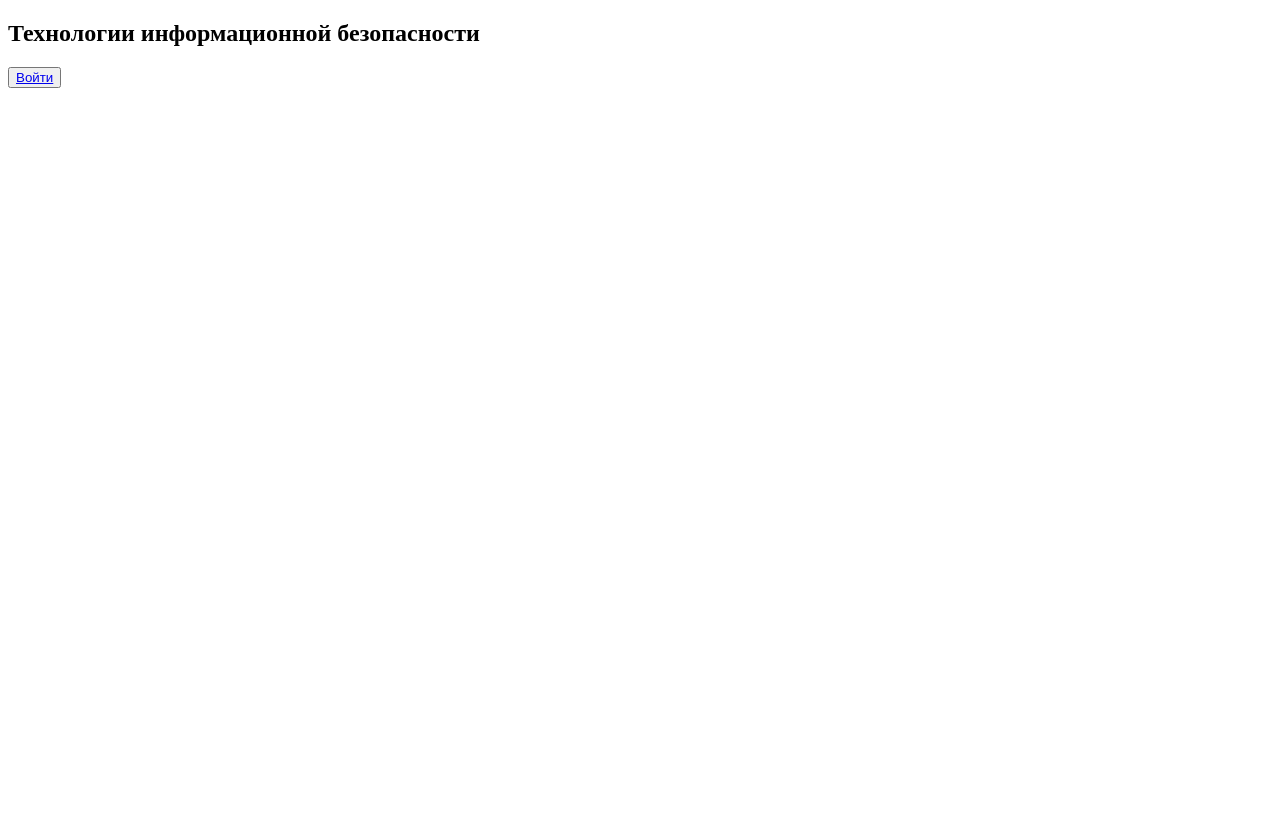
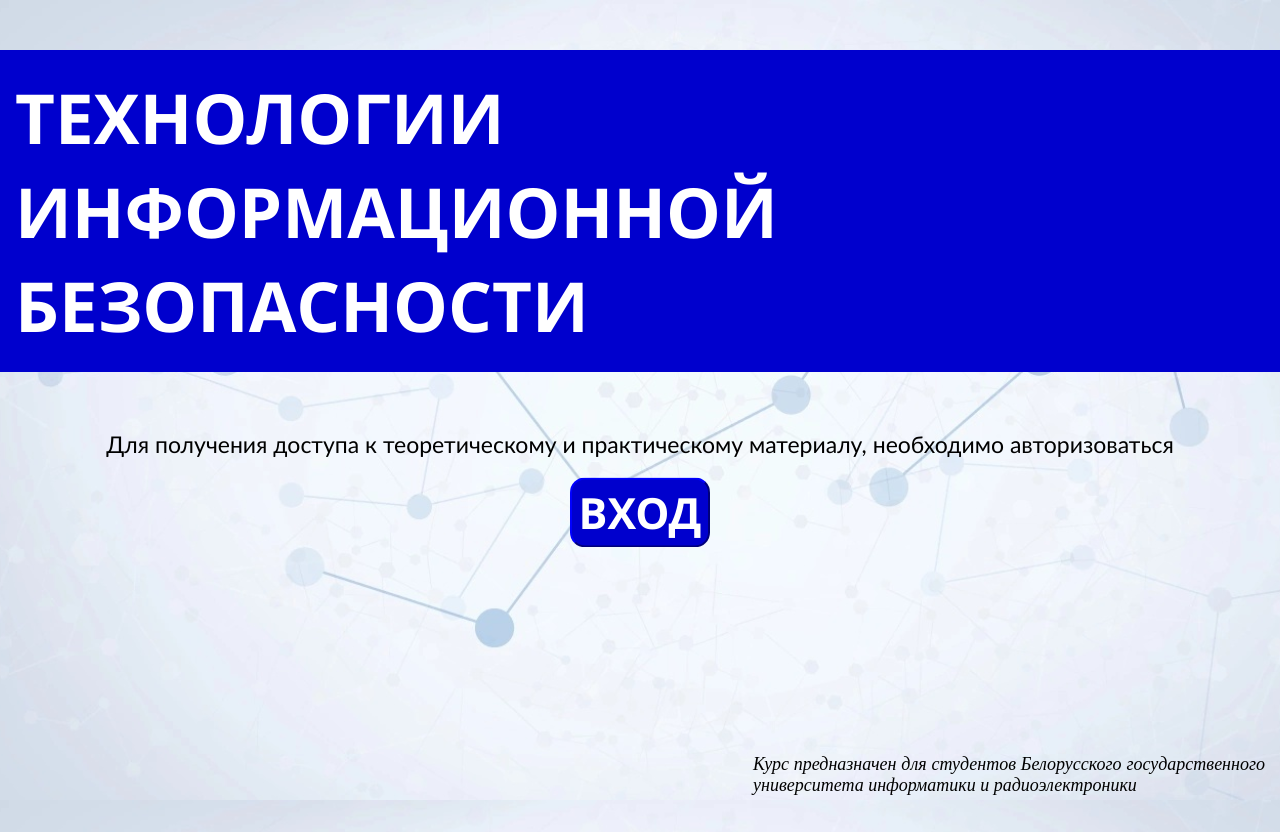
Before and after one commit to Polinaphlej02/TIS, a Django app: page /authorization/ in a window 1280 px wide. Before the commit the page ends 88 px from the top, so only its background shows below. Run offline with Django 4.2, Linux system fonts and the light colour scheme.

Commit message:
Configure authorization page styles

```diff
--- a/App/TIS/templates/TIS/authorization.html
+++ b/App/TIS/templates/TIS/authorization.html
@@ -2,6 +2,7 @@
 <html>
 <head>
     <meta charset="utf-8">
+    <link rel="stylesheet" href="" type="text/css">
     <title>{{ title }}</title>
     <style>
         #zatemnenie {
@@ -50,11 +51,85 @@
         .close:hover {
             background: #e6e6ff;
         }
+
+        .page-title {
+            background-color: #0000CD;
+            margin-top: 50px;
+            margin-bottom: 0;
+            padding: 20px 0;
+            color: #fff;
+            font-family: 'Segoe UI', Tahoma, Geneva, Verdana, sans-serif, 'Lucida Sans Regular', 'Lucida Grande', 'Lucida Sans Unicode', Geneva, Verdana, sans-serif;
+            padding-left: 15px;
+            font-size: 69px;
+        }
+
+        body {
+            height: 100vh;
+            background: url("../../static/pictures/background.jpg") no-repeat center center fixed;
+            background-size: auto;
+            background-size: cover;
+            margin: 0;
+        }
+
+        .log-in__wrapper {
+            transform: translateY(-90%);
+        }
+
+        .log-in-button {
+            display: flex;
+            margin-left: auto;
+            margin-right: auto;
+            background-color: #0000CD;
+            color: #fff;
+            height: 70px;
+            width: 140px;
+            border-radius: 15px;
+            border-color: #0000CD;
+        }
+
+        .log-in-button a{
+            text-decoration: none;
+            color: #fff;
+            display: flex;
+            margin: auto;
+            font-weight: bold;
+            font-size: 43px;
+            font-family: 'Segoe UI', Tahoma, Geneva, Verdana, sans-serif, 'Lucida Sans Regular', 'Lucida Grande', 'Lucida Sans Unicode', Geneva, Verdana, sans-serif;
+        }
+
+        .subtitle {
+            font-family: 'Gill Sans', 'Gill Sans MT', Calibri, 'Trebuchet MS', sans-serif;
+            font-weight: 400;
+            font-size: 23px;
+            display: flex;
+            justify-content: center;
+        }
+
+        #authorization-page__wrapper {
+            display: flex;
+            flex-direction: column;
+            justify-content: space-between;
+            min-height: 104vh;
+        }
+
+        .footer-title h2 {
+            width: 40%;
+            left: calc(60% - 25px);
+            position: fixed;
+            margin: 0;
+            text-align: justify;
+            padding: 10px;
+            font-size: 18px;
+            font-weight: 400;
+            font-style: italic;
+            top: 93vh;
+        }
     </style>
 </head>
 
 <body>
-<h2>Технологии информационной безопасности</h2>
+    <div id="authorization-page__wrapper">
+    <h2 class="page-title">ТЕХНОЛОГИИ ИНФОРМАЦИОННОЙ БЕЗОПАСНОСТИ</h2>
     <div id="zatemnenie">
         <div id="okno">
             <h4>Вход</h4>
@@ -70,8 +145,16 @@
         </div>
     </div>
 
-<button>
-    <a href="#zatemnenie">Войти</a>
+    <div class="log-in__wrapper">
+        <h2 class="subtitle">Для получения доступа к теоретическому и практическому материалу, необходимо авторизоваться</h2>
+        <button class="log-in-button">
+            <a href="#zatemnenie">ВХОД</a>
         </button>
+    </div>
+
+    <div class="footer-title">
+        <h2>Курс предназначен для студентов Белорусского государственного университета информатики и радиоэлектроники</h2>
+    </div>
+</div>
 </body>
 </html>
```
Also changed, not shown: App/TIS/static/TIS/css/style.scss (added, +11 -0 lines), App/TIS/static/TIS/css/styles.css (+9 -0 lines), App/TIS/static/wwwroot/css/style.css (added, +9 -0 lines), App/TIS/static/pictures/background.jpg (added), App/TIS/static/pictures/background2.png (added). Lines whose indentation alone changed are shown as unchanged.
